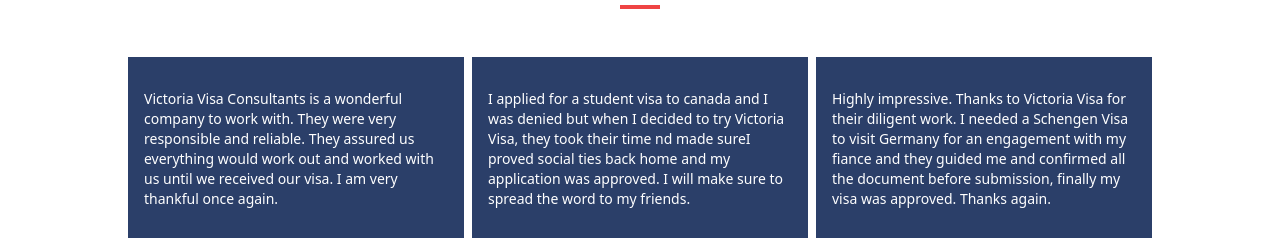
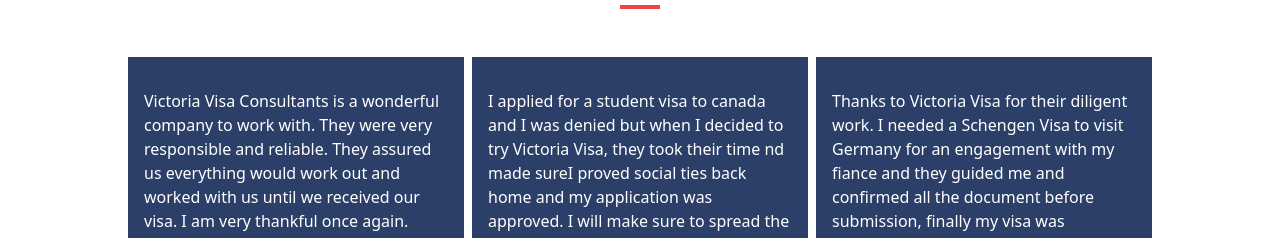
Before and after one commit to allistermugaisi/victoria-visa, a website: page index.html in a window 1280 px wide. Shown: the part 3063-3301 px from the top of the page. Drawn offline with nearby package versions, Linux system fonts and the light colour scheme.

Commit message:
content update on blog

```diff
--- a/index.html
+++ b/index.html
@@ -352,7 +352,7 @@
 			<div class="grid md:grid-cols-3 gap-2">
 				<div class="min-h-[100px]">
 					<div class="bg-darkBlue px-4 py-8">
-						<h4 class="text-white text-sm font-light">
+						<h4 class="text-white text-base font-light">
 							Victoria Visa Consultants is a wonderful company to work with.
 							They were very responsible and reliable. They assured us
 							everything would work out and worked with us until we received our
@@ -374,7 +374,7 @@
 				</div>
 				<div class="min-h-[100px]">
 					<div class="bg-darkBlue px-4 py-8">
-						<h4 class="text-white text-sm font-light">
+						<h4 class="text-white text-base font-light">
 							I applied for a student visa to canada and I was denied but when I
 							decided to try Victoria Visa, they took their time nd made sureI
 							proved social ties back home and my application was approved. I
@@ -396,11 +396,11 @@
 				</div>
 				<div class="min-h-[100px]">
 					<div class="bg-darkBlue px-4 py-8">
-						<h4 class="text-white text-sm font-light">
-							Highly impressive. Thanks to Victoria Visa for their diligent
-							work. I needed a Schengen Visa to visit Germany for an engagement
-							with my fiance and they guided me and confirmed all the document
-							before submission, finally my visa was approved. Thanks again.
+						<h4 class="text-white text-base font-light">
+							Thanks to Victoria Visa for their diligent work. I needed a
+							Schengen Visa to visit Germany for an engagement with my fiance
+							and they guided me and confirmed all the document before
+							submission, finally my visa was approved. Thanks again.
 						</h4>
 					</div>
 					<div class="grid grid-cols-3 pt-4">
--- a/js/blog.js
+++ b/js/blog.js
@@ -64,7 +64,7 @@
 				content: { markdown, html },
 				datePublished,
 			} = post;
-			// console.log(post);
+			// console.log(html);
 
 			let article = `
             		<div>
```
Also changed, not shown: css/main.css.
